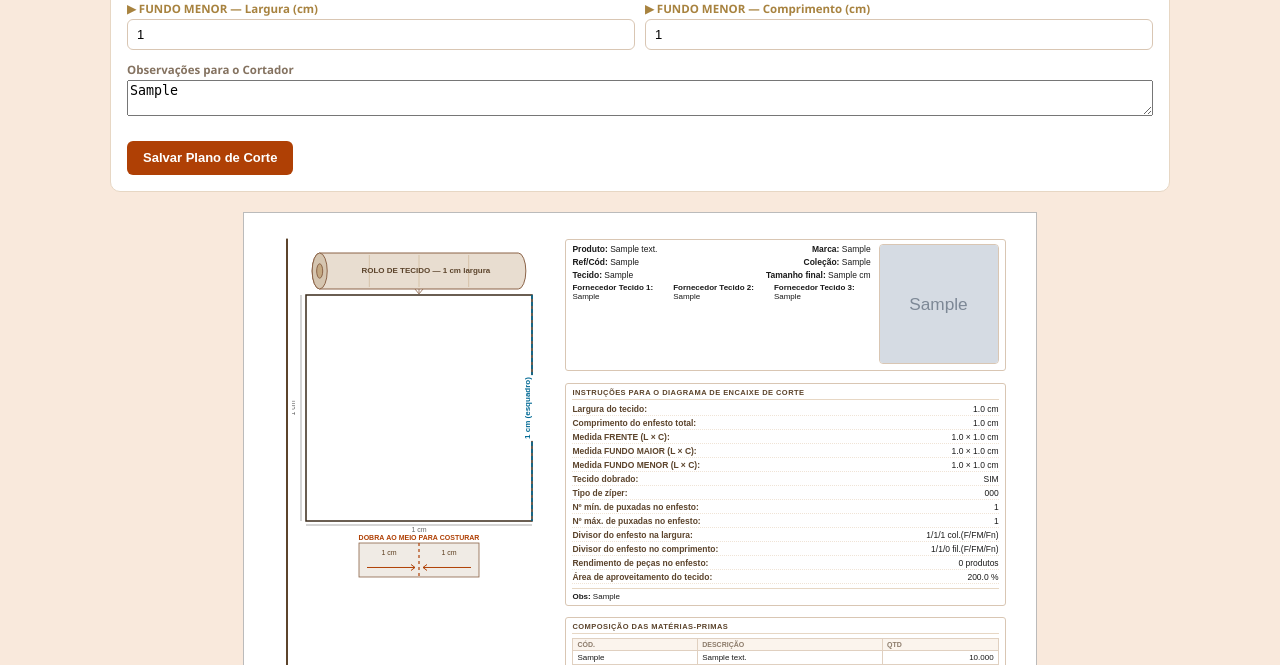
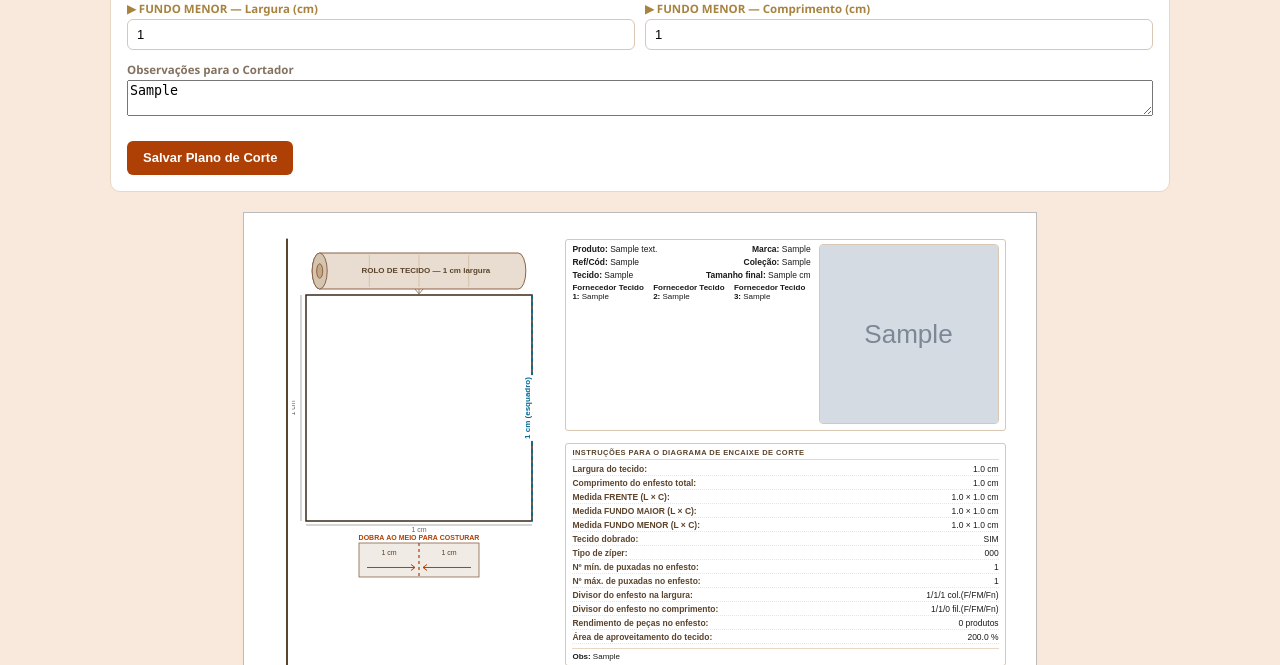
Before and after one commit to casasanchez-bit/sistema_remessa, a Flask app: page /produtos/1/plano-corte in a window 1280 px wide. Shown: the part 918-1583 px from the top of the page. Run offline with Flask 3, Linux system fonts and the light colour scheme; the visitor is signed in with stand-in values (Sample User, id 1); tables that the repository leaves empty hold one stand-in row (values such as "Sample post"); grey boxes marked "Sample" are stand-in pictures; some libraries are stand-ins or nearby versions.

Commit message:
Aumentar foto do produto mais 50% no plano de corte
Visualização principal: 120×120 → 180×180 px
Impressão simples: 160×160 → 240×240 px

Co-Authored-By: Claude Sonnet 4.6 <noreply@anthropic.com>

```diff
--- a/templates/produto_plano_corte.html
+++ b/templates/produto_plano_corte.html
@@ -259,7 +259,7 @@
       {% if plano.foto_produto %}
       <div style="flex-shrink:0;">
         <img src="{{ url_for('static', filename='fotos_plano_corte/' ~ plano.foto_produto) }}"
-             style="width:120px;height:120px;object-fit:cover;border-radius:4px;border:1px solid #d9c6b3;">
+             style="width:180px;height:180px;object-fit:cover;border-radius:4px;border:1px solid #d9c6b3;">
       </div>
       {% endif %}
     </div>
@@ -400,7 +400,7 @@
       {% if plano.foto_produto %}
       <div style="flex-shrink:0;">
         <img src="{{ url_for('static', filename='fotos_plano_corte/' ~ plano.foto_produto) }}"
-             style="width:160px;height:160px;object-fit:cover;border-radius:5px;border:1px solid #d9c6b3;">
+             style="width:240px;height:240px;object-fit:cover;border-radius:5px;border:1px solid #d9c6b3;">
       </div>
       {% endif %}
     </div>
```
